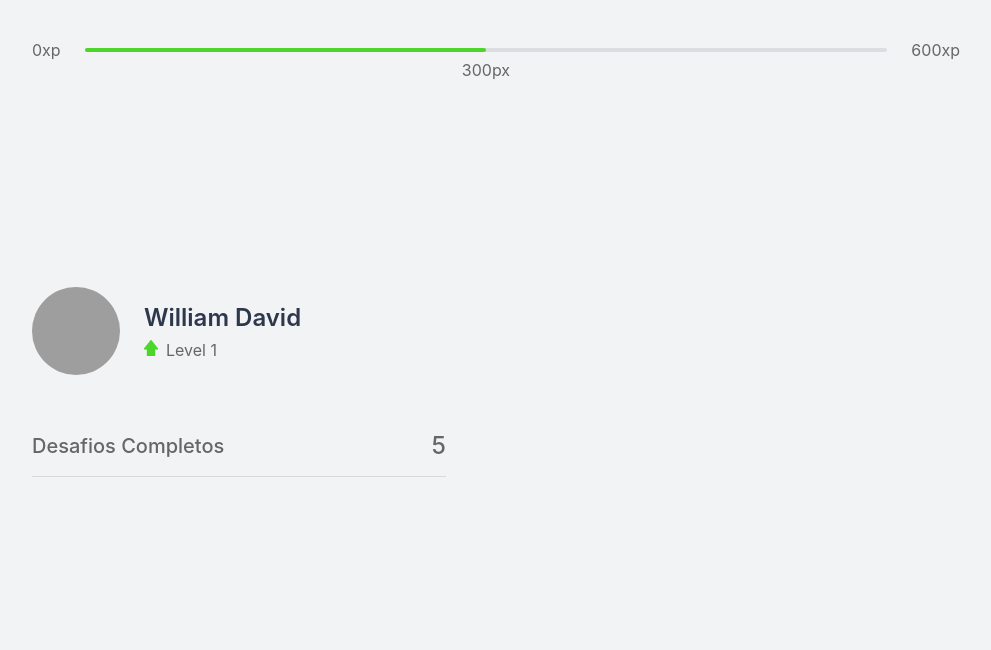
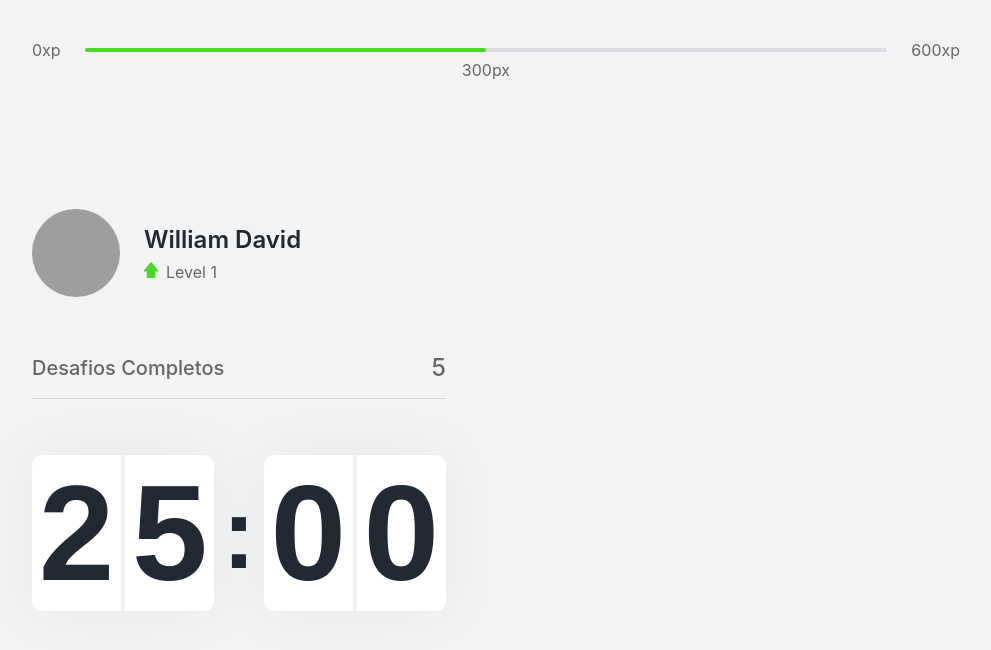
Before and after one commit to WillDavid/NextLevelWeek4-Moveit, a Next.js app in the folder moveit-next/: page / in a window 1280 px wide. Shown: the top 650 px of the page, without its empty margins (144-1135 px from the left). Built offline with nearby package versions, Linux system fonts and the light colour scheme; grey boxes are pictures that could not be loaded.

Commit message:
countdown component

```diff
--- /dev/null
+++ b/moveit-next/src/components/Countdown.tsx
@@ -0,0 +1,17 @@
+import styles from '../styles/components/Countdown.module.css'
+export function Countdown(){
+    return(
+        <div className={styles.countdownContainer}>
+            <div>
+                <span>2</span>
+                <span>5</span>
+            </div>
+            <span>:</span>
+            <div>
+                <span>0</span>
+                <span>0</span>
+            </div>
+
+        </div>
+    )
+}
--- a/moveit-next/src/pages/_documents.tsx
+++ b/moveit-next/src/pages/_documents.tsx
@@ -5,6 +5,7 @@ export default class MyDocument extends Document {
         return(
             <Html>
                 <Head>
+                    <link rel="shortcut icon" href="favicon.png" type="image/png"/>
                     <link rel="preconnect" href="https://fonts.gstatic.com" />
                     <link href="https://fonts.googleapis.com/css2?family=Inter:wght@400;500;600&family=Rajdhani:wght@600&display=swap" rel="stylesheet" />
                 </Head>
--- a/moveit-next/src/pages/index.tsx
+++ b/moveit-next/src/pages/index.tsx
@@ -1,18 +1,25 @@
 import { CompletedChallenges } from "../components/CompletedChallenges";
+import { Countdown } from "../components/CountDown";
 import { ExperienceBar } from "../components/ExperienceBar";
 import { Profile } from "../components/Profile";
+
+import Head from 'next/head';
 
 import styles from '../styles/pages/Home.module.css';
 
 export default function Home() {
   return (
     <div className={styles.container}>
+      <Head>
+        <title>Início | Move.it</title>
+      </Head>
         <ExperienceBar></ExperienceBar>
 
         <section>
           <div>
             <Profile></Profile>
             <CompletedChallenges></CompletedChallenges>
+            <Countdown></Countdown>
           </div>
           <div>
 
--- /dev/null
+++ b/moveit-next/src/styles/components/Countdown.module.css
@@ -0,0 +1,36 @@
+.countdownContainer {
+    display: flex;
+    align-items: center;
+    font-family: 'Rajdhani', sans-serif;
+    font-weight: 600;
+    color: var(--title);
+}
+
+.countdownContainer > div {
+    flex: 1;
+    display: flex;
+    align-items: center;
+    justify-content: space-evenly;
+    background: var(--white);
+    box-shadow: 0 0 60px rgba(0,0,0,0.05);
+    border-radius: 10px;
+    font-size: 8.5rem;
+    text-align: center;
+}
+
+.countdownContainer > div span {
+    flex: 1;
+}
+
+.countdownContainer > div span:first-child {
+    border-right: 2px solid #f0f1f3;
+}
+
+.countdownContainer > div span:last-child {
+    border-left: 2px solid #f0f1f3;
+}
+
+.countdownContainer > span {
+    font-size: 6.25rem;
+    margin: 0 0.5rem;
+}
--- a/moveit-next/src/styles/global.css
+++ b/moveit-next/src/styles/global.css
@@ -10,7 +10,7 @@
     --gray-line: #DCDDE0;
     --text: #666666;
     --text-highlight: #B3B9FF;
-    --title: #2E384D;
+    --title: #222933;
     --red:#E83F5B;
     --green: #4CD62B;
     --blue: #5965E0;
```
